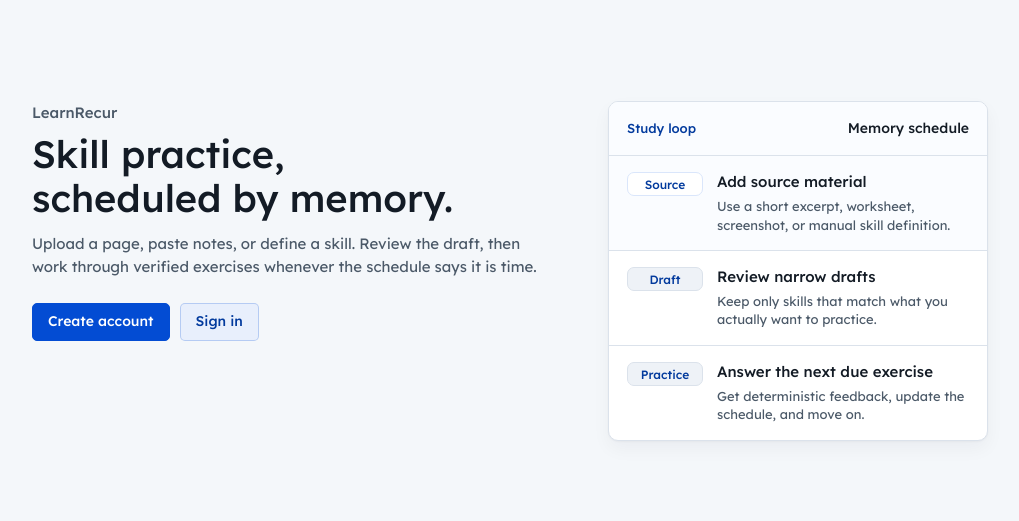
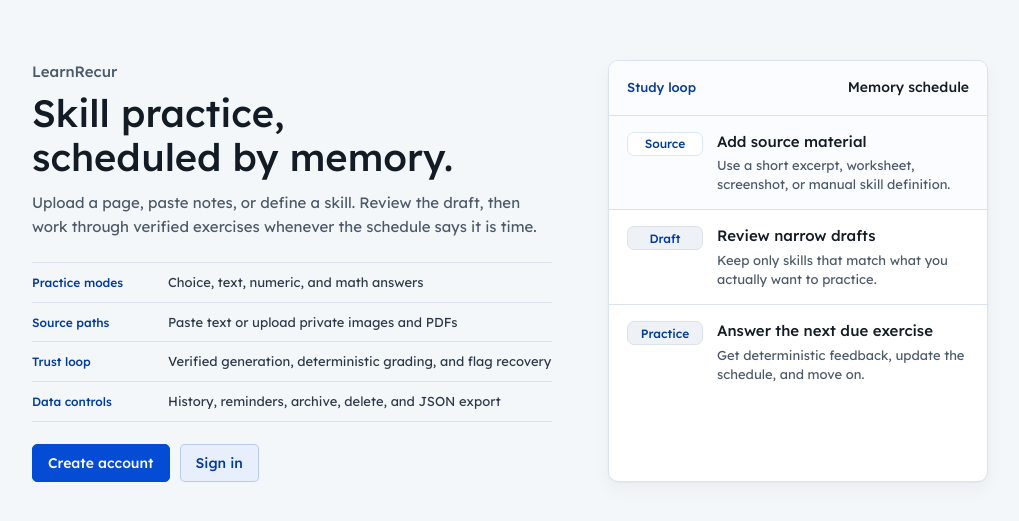
Before and after one commit to bennetthilberg/learnrecur, a Next.js app: page / in a window 1280 px wide. Shown: the part 129-650 px from the top of the page, without its empty margins (130-1149 px from the left). Built offline with nearby package versions, Linux system fonts and the light colour scheme; no server answers.

Commit message:
refactor(ui): sharpen entry surface

```diff
--- a/src/app/globals.css
+++ b/src/app/globals.css
@@ -165,6 +165,42 @@ a {
   line-height: var(--lr-leading-body);
 }
 
+.entryCapabilityList {
+  display: grid;
+  margin: 24px 0 0;
+  border-block: 1px solid var(--lr-line);
+}
+
+.entryCapabilityList div {
+  display: grid;
+  grid-template-columns: 118px 1fr;
+  gap: 18px;
+  align-items: baseline;
+  padding: 10px 0;
+}
+
+.entryCapabilityList div + div {
+  border-top: 1px solid var(--lr-line);
+}
+
+.entryCapabilityList dt,
+.entryCapabilityList dd {
+  margin: 0;
+}
+
+.entryCapabilityList dt {
+  color: var(--lr-primary-ink);
+  font-size: var(--lr-text-xs);
+  font-weight: 500;
+  line-height: var(--lr-leading-label);
+}
+
+.entryCapabilityList dd {
+  color: var(--lr-ink-soft);
+  font-size: var(--lr-text-sm);
+  line-height: var(--lr-leading-copy);
+}
+
 .entryProcessPanel {
   overflow: hidden;
   border: 1px solid var(--lr-line);
@@ -269,7 +305,7 @@ a {
   display: flex;
   flex-wrap: wrap;
   gap: 10px;
-  margin-top: 24px;
+  margin-top: 22px;
 }
 
 .primaryButton,
--- a/src/app/page.tsx
+++ b/src/app/page.tsx
@@ -13,6 +13,24 @@ export default async function Home() {
           Upload a page, paste notes, or define a skill. Review the draft, then work
           through verified exercises whenever the schedule says it is time.
         </p>
+        <dl className="entryCapabilityList" aria-label="LearnRecur capabilities">
+          <div>
+            <dt>Practice modes</dt>
+            <dd>Choice, text, numeric, and math answers</dd>
+          </div>
+          <div>
+            <dt>Source paths</dt>
+            <dd>Paste text or upload private images and PDFs</dd>
+          </div>
+          <div>
+            <dt>Trust loop</dt>
+            <dd>Verified generation, deterministic grading, and flag recovery</dd>
+          </div>
+          <div>
+            <dt>Data controls</dt>
+            <dd>History, reminders, archive, delete, and JSON export</dd>
+          </div>
+        </dl>
         <div className="entryActions">
           {userId ? (
             <>
```
